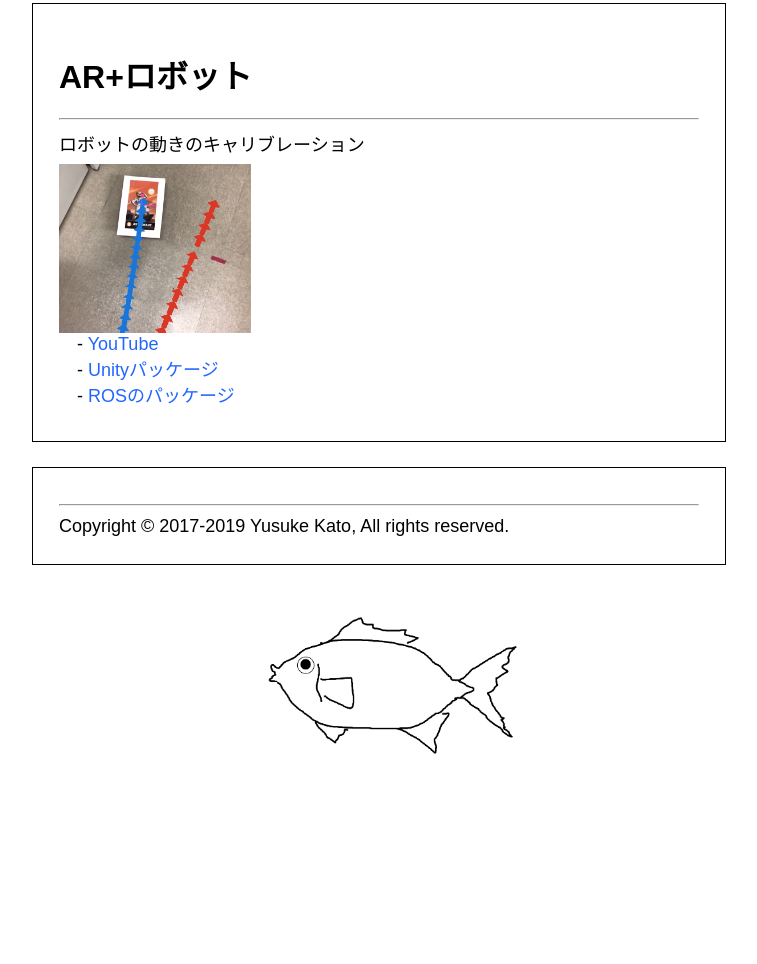
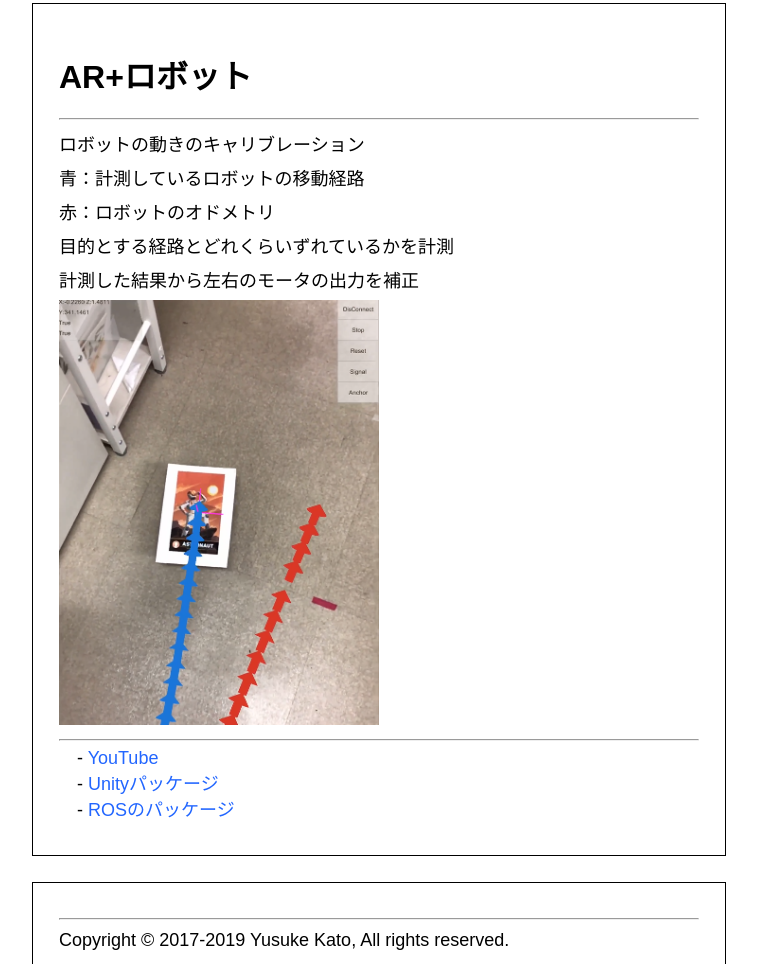
Before and after one commit to YusukeKato/YusukeKato.github.io, a plain HTML site: page index.html in a window 1280 px wide. Shown: the part 1004-1968 px from the top of the page, without its empty margins (261-1018 px from the left). Before the commit the page ends 1805 px from the top, so only its background shows below. Drawn offline with Linux system fonts and the light colour scheme.

Commit message:
Update index.html

```diff
--- a/index.html
+++ b/index.html
@@ -49,7 +49,12 @@
         <h1 class="title">AR+ロボット</h1>
         <hr>
         <p class="description">ロボットの動きのキャリブレーション</p>
-	<img src=./Images/ROC_SampleImage2.png width=30%>
+	<p class="description">青：計測しているロボットの移動経路</p>
+	<p class="description">赤：ロボットのオドメトリ</p>
+	<p class="description">目的とする経路とどれくらいずれているかを計測</p>
+	<p class="description">計測した結果から左右のモータの出力を補正</p>
+	<img src=./Images/ROC_SampleImage.png width=50%>
+	<hr>
 	<p class="p2">　- <a href="https://youtu.be/QYnU6PeEx8s" class="p2">YouTube</a></p>
 	<p class="p2">　- <a href="https://github.com/YusukeKato/raspimouse_odometry_tuning_unity" class="p2">Unityパッケージ</a></p>
 	<p class="p2">　- <a href="https://github.com/YusukeKato/raspimouse_odometory_tuning_ros" class="p2">ROSのパッケージ</a></p>
```
